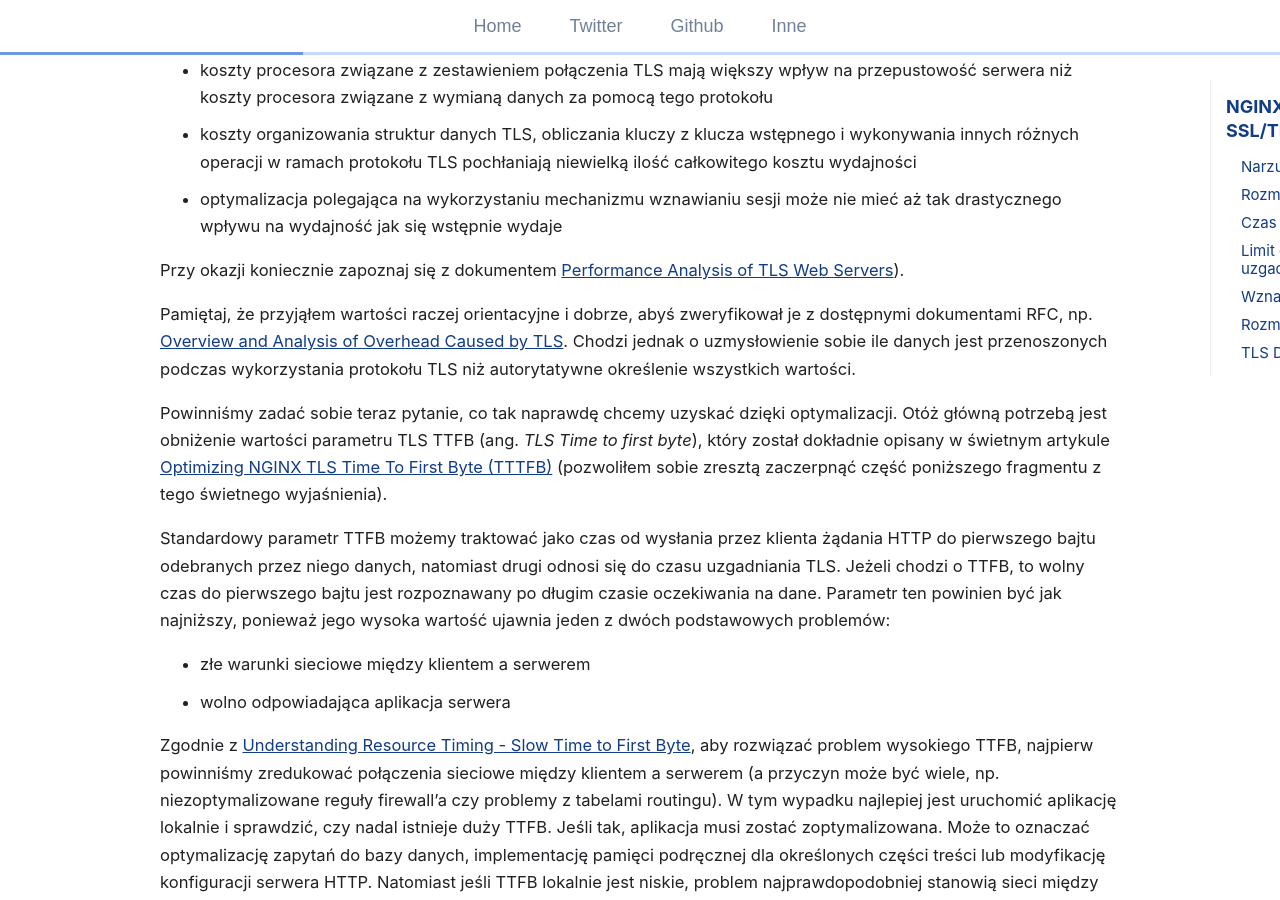
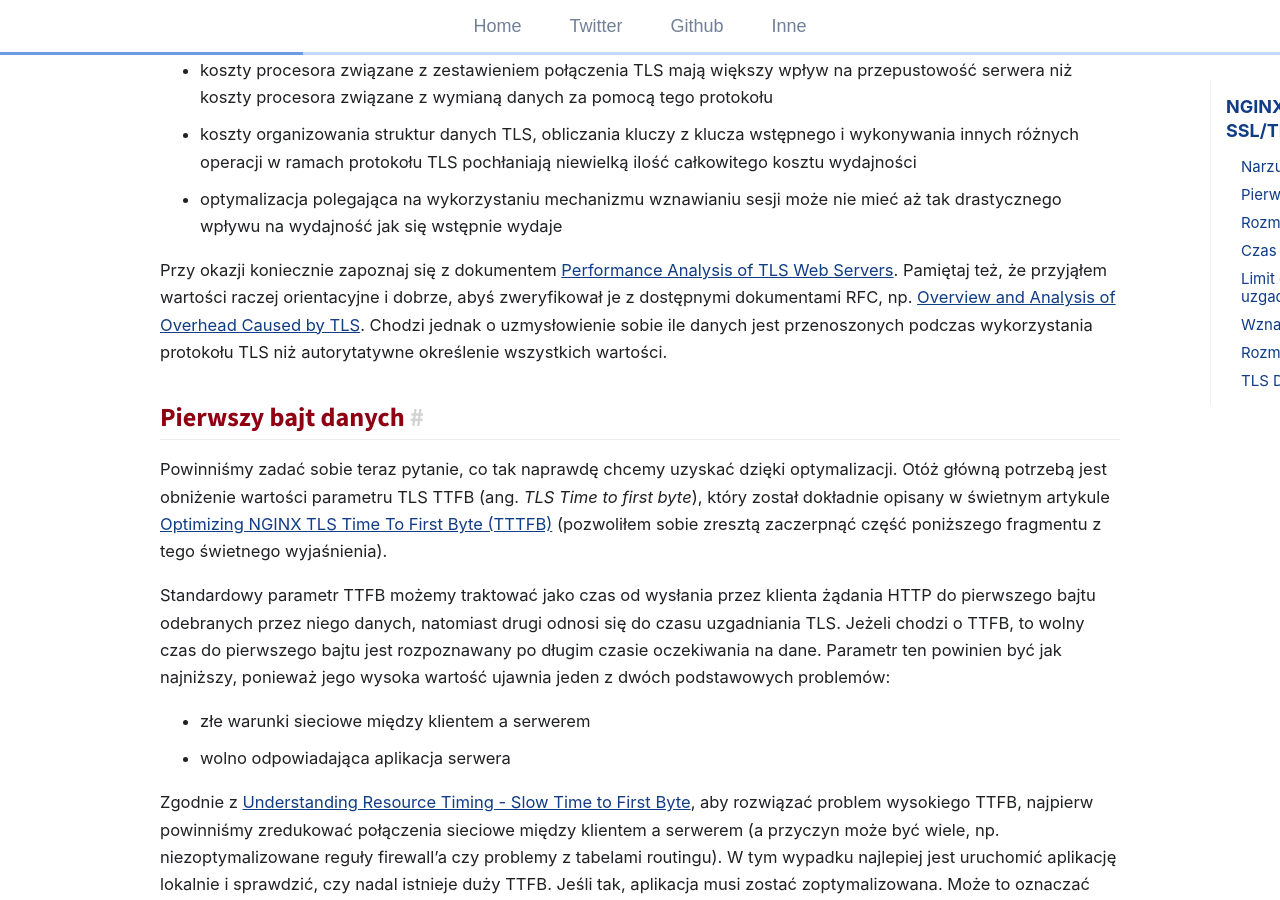
Before and after one commit to git04112019/trimstray.github.io, a Jekyll site: the page built from _posts/2019-07-21-nginx-optymalizacja_sesji_ssl-tls.md, in a window 1280 px wide and 900 px high, scrolled down 5708 px. Built offline with Jekyll 4.4.1, drawn with Linux system fonts in a browser that asks for light colours; comment, search, counter and statistics services are not loaded; some of the changed text lies outside the part shown.

Commit message:
uncommited changes - signed-off-by: trimstray <trimstray@gmail.com>

```diff
--- a/_posts/2019-07-21-nginx-optymalizacja_sesji_ssl-tls.md
+++ b/_posts/2019-07-21-nginx-optymalizacja_sesji_ssl-tls.md
@@ -99,9 +99,9 @@ Podsumowując:
 - koszty organizowania struktur danych TLS, obliczania kluczy z klucza wstępnego i wykonywania innych różnych operacji w ramach protokołu TLS pochłaniają niewielką ilość całkowitego kosztu wydajności
 - optymalizacja polegająca na wykorzystaniu mechanizmu wznawianiu sesji może nie mieć aż tak drastycznego wpływu na wydajność jak się wstępnie wydaje
 
-Przy okazji koniecznie zapoznaj się z dokumentem [Performance Analysis of TLS Web Servers]({{ site.url }}/assets/pdf/tls-tocs.pdf)).
+Przy okazji koniecznie zapoznaj się z dokumentem [Performance Analysis of TLS Web Servers]({{ site.url }}/assets/pdf/tls-tocs.pdf). Pamiętaj też, że przyjąłem wartości raczej orientacyjne i dobrze, abyś zweryfikował je z dostępnymi dokumentami RFC, np. [Overview and Analysis of Overhead Caused by TLS](https://tools.ietf.org/id/draft-mattsson-uta-tls-overhead-01.html). Chodzi jednak o uzmysłowienie sobie ile danych jest przenoszonych podczas wykorzystania protokołu TLS niż autorytatywne określenie wszystkich wartości.
 
-Pamiętaj, że przyjąłem wartości raczej orientacyjne i dobrze, abyś zweryfikował je z dostępnymi dokumentami RFC, np. [Overview and Analysis of Overhead Caused by TLS](https://tools.ietf.org/id/draft-mattsson-uta-tls-overhead-01.html). Chodzi jednak o uzmysłowienie sobie ile danych jest przenoszonych podczas wykorzystania protokołu TLS niż autorytatywne określenie wszystkich wartości.
+## Pierwszy bajt danych
 
 Powinniśmy zadać sobie teraz pytanie, co tak naprawdę chcemy uzyskać dzięki optymalizacji. Otóż główną potrzebą jest obniżenie wartości parametru TLS TTFB (ang. _TLS Time to first byte_), który został dokładnie opisany w świetnym artykule [Optimizing NGINX TLS Time To First Byte (TTTFB)](https://www.igvita.com/2013/12/16/optimizing-nginx-tls-time-to-first-byte/) (pozwoliłem sobie zresztą zaczerpnąć część poniższego fragmentu z tego świetnego wyjaśnienia).
 
@@ -120,7 +120,7 @@ Poniższy diagram pokazuje, do czego odnoszą się poszczególne czasy w porówn
 
 Przedstawia on m.in. ile czasu serwer spędził na uzgadnianiu TLS (`%{time_appconnect} - %{time_connect}`) i pozwala określić czy wąskim gardłem jest aplikacja, czy wolna negocjacja TLS serwera i pewne opóźnienia w sieci.
 
-Przyjrzyjmy się jednak najpierw zmiennej <span class="h-b">time_starttransfer</span>, która określa czas tuż przed odczytaniem pierwszego bajtu z sieci (tak naprawdę jeszcze nie został odczytany) — czyli bez narzutu połączenia. Czas pierwszego bajtu (TTFB) możemy wyliczyć za pomocą `%{time_starttransfer} - %{time_appconnect}` i obejmuje on podróż w obie strony przez sieć. Aby obliczyć, jak długo serwer spędził na żądaniu (czyli ile czasu poświęcił na generowaniu treści), możemy wykorzystać wzór `TTFB - (%{time_connect} - %{time_namelookup})`.
+Przyjrzyjmy się jednak najpierw zmiennej `%{time_starttransfer}`, która określa czas tuż przed odczytaniem pierwszego bajtu z sieci (tak naprawdę jeszcze nie został odczytany) — czyli bez narzutu połączenia. Czas pierwszego bajtu (TTFB) możemy wyliczyć za pomocą `%{time_starttransfer} - %{time_appconnect}` i obejmuje on podróż w obie strony przez sieć. Aby obliczyć, jak długo serwer spędził na żądaniu (czyli ile czasu poświęcił na generowaniu treści), możemy wykorzystać wzór `TTFB - (%{time_connect} - %{time_namelookup})`.
 
 Oczywiście do wyliczenia wszystkich wartości możesz użyć przeglądarki i dostarczonych z nią narzędzi (spójrz na artykuł [A Question of Timing](https://blog.cloudflare.com/a-question-of-timing/)). Do uzyskania parametru TTFB możesz też użyć prostego narzędzia o nazwie [ttfb.sh](https://github.com/jaygooby/ttfb.sh), którego wynik działania prezentuje się jak poniżej:
 
```
Also changed, not shown: other parts of _posts/2019-07-21-nginx-optymalizacja_sesji_ssl-tls.md (+1 -1 lines).
